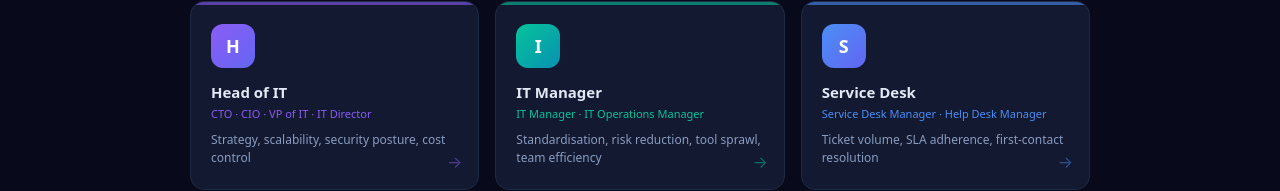
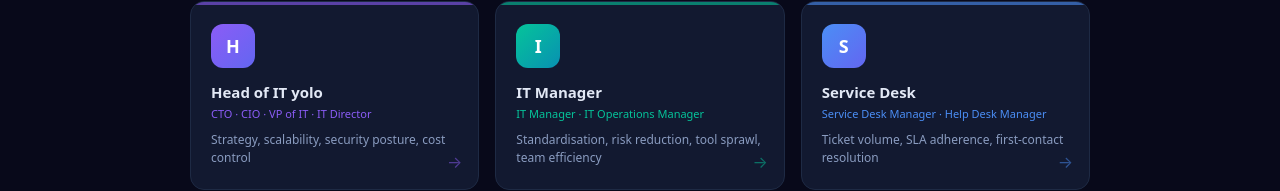
Before and after one commit to Nekoking14/ninja-sales-companion, a React (Vite) app in the folder client/: page / in a window 1280 px wide. Shown: the part 210-401 px from the top of the page. Built offline with nearby package versions, Linux system fonts and the light colour scheme.

Commit message:
log test

```diff
--- a/client/src/pages/ProspectSelector.jsx
+++ b/client/src/pages/ProspectSelector.jsx
@@ -4,7 +4,7 @@ import { api } from '../api/index.js'
 
 const PERSONAS = [
   {
-    role: 'Head of IT',
+    role: 'Head of IT yolo',
     fullRole: 'Director / Head of IT',
     titles: 'CTO · CIO · VP of IT · IT Director',
     cares: 'Strategy, scalability, security posture, cost control',
```
